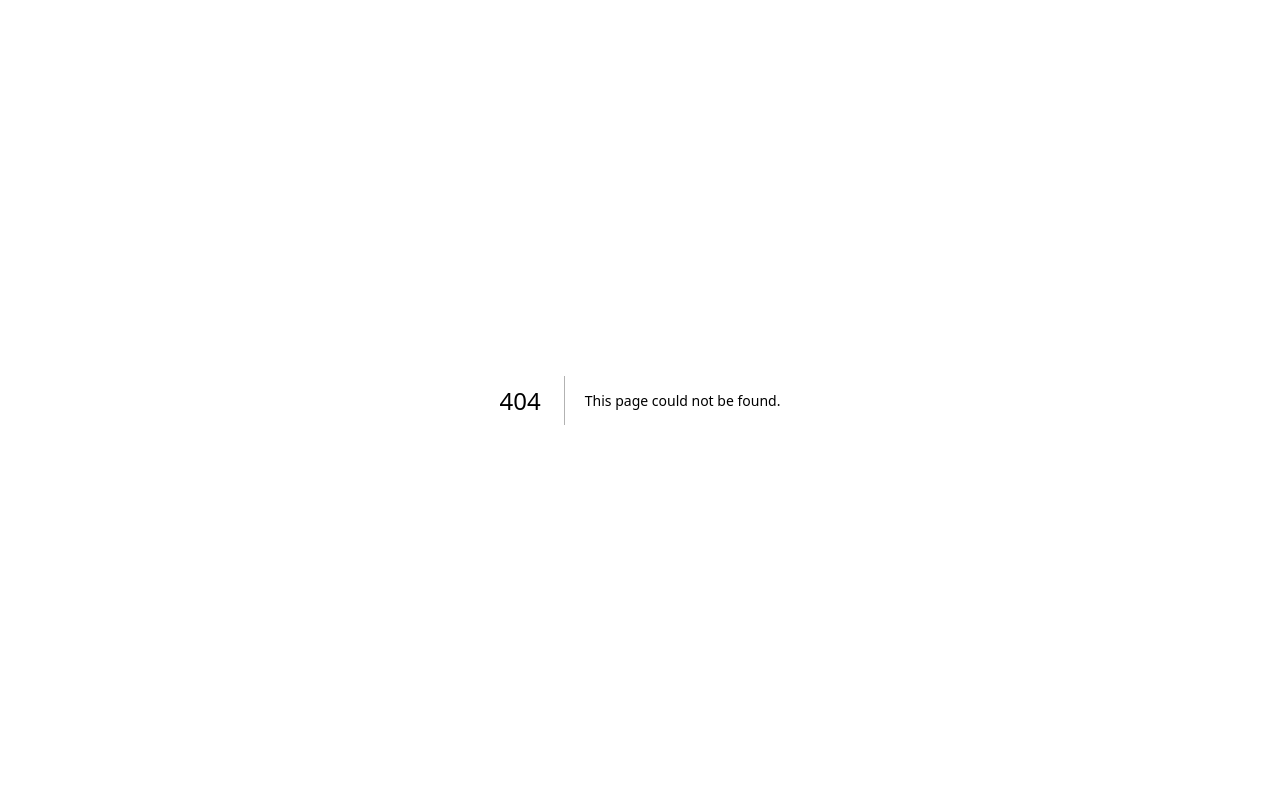
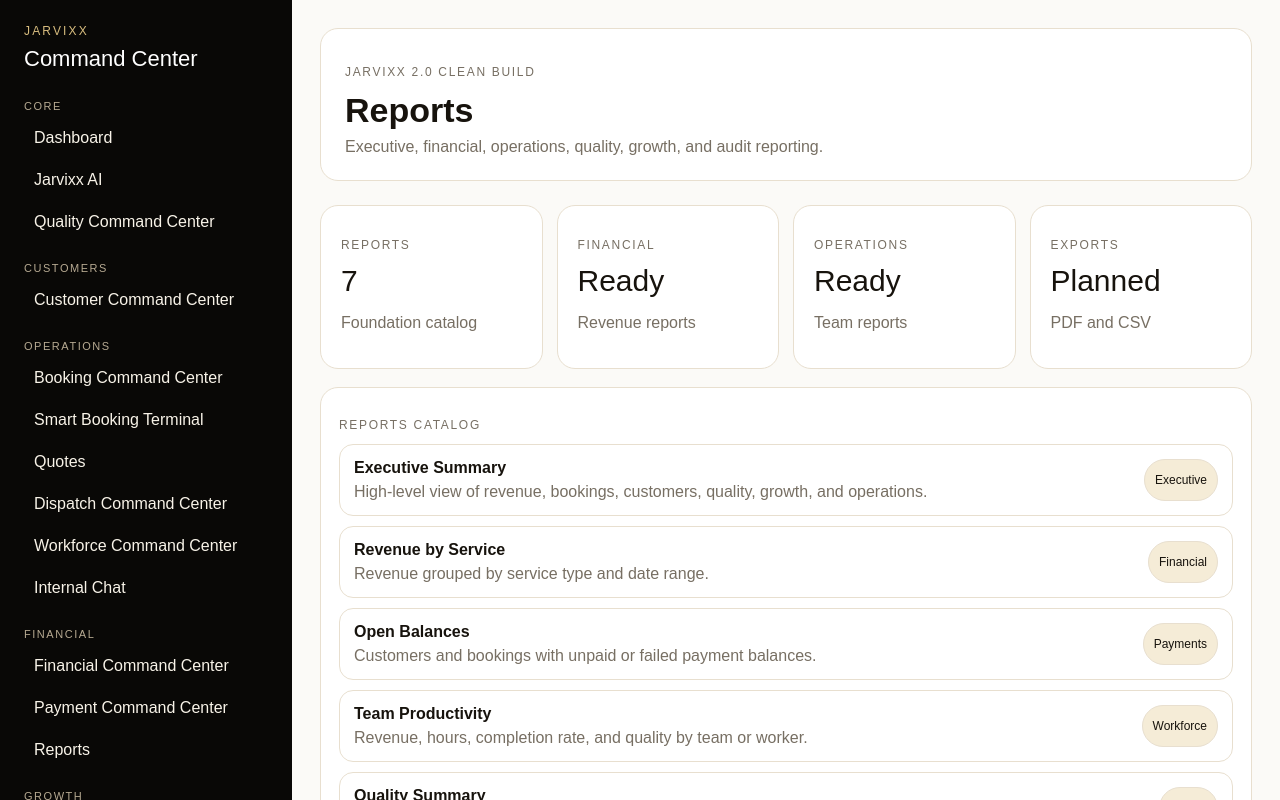
Before and after one commit to 360jarvis/JARVISV4, a Next.js app: page /app/reports in a window 1280 px wide. Before the commit this address had no page. Shown: the top 800 px of the page. Built offline with nearby package versions, Linux system fonts and the light colour scheme.

Commit message:
Connect Reports route

```diff
--- /dev/null
+++ b/app/app/reports/page.tsx
@@ -0,0 +1,6 @@
+import AppShell from '../../../components/AppShell';
+import SimpleReportsCenter from '../../../components/SimpleReportsCenter';
+
+export default function ReportsPage() {
+  return <AppShell title="Reports" subtitle="Executive, financial, operations, quality, growth, and audit reporting."><SimpleReportsCenter /></AppShell>;
+}
```
